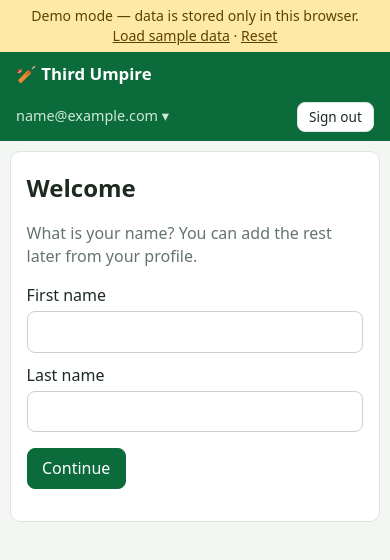
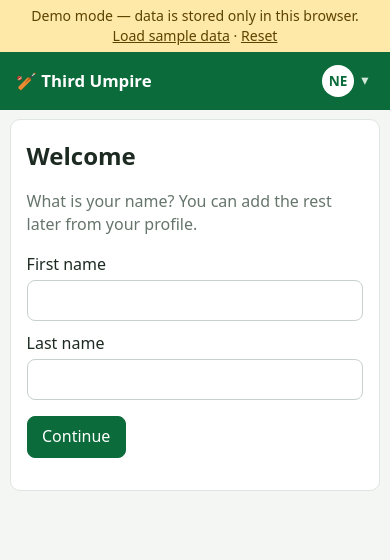
Before and after one commit to sat-kand/Pdca-umpires, a website with bundled scripts: page index.html in a window 390 px wide. Both pictures are taken after typing "name@example.com" into the empty fields and a click on the button "Sign in (demo)". Built offline with nearby package versions, Linux system fonts and the light colour scheme.

Commit message:
Account menu top right with profile, availability and Sign out; menus stay on screen and close on tap-away
Co-Authored-By: Claude Opus 5.5 <noreply@anthropic.com>
Claude-Session: https://claude.ai/code/session_01CuNeEWMcToB1igLpfKTdWB

```diff
--- a/css/style.css
+++ b/css/style.css
@@ -114,7 +114,9 @@ td.av { text-align: center; font-weight: 700; } td.av.ok { color: var(--green);
 @media (max-width: 640px) {
   .opts { width: 100%; } .opt { flex: 1; min-width: 0; }
   .wrap { padding: .6rem; } .grid2 { grid-template-columns: 1fr; } select.slot { min-width: 10rem; }
-  .who { width: 100%; justify-content: space-between; } .nav { flex-basis: 100%; }
+  /* Brand and account menu share the top row; the officer's links wrap underneath. */
+  .bar { gap: .4rem 1rem; } .who { order: 2; } .nav { order: 3; flex-basis: 100%; }
+  .who-label { display: none; }
 }
 
 @media print {
@@ -226,7 +228,13 @@ button.chip { border: 0; cursor: pointer; font: inherit; font-size: .8rem; }
   border-radius: 10px; padding: .3rem; box-shadow: 0 8px 24px rgba(0,0,0,.18); display: grid; }
 .menu-items .nav-link { color: var(--ink); padding: .45rem .6rem; border-radius: 7px; opacity: 1; }
 .menu-items .nav-link:hover { background: var(--green-l); }
-.who-menu .menu-items { left: auto; right: 0; }
+.who-menu .menu-items { left: auto; right: 0; min-width: 13rem; max-width: calc(100vw - 1.5rem); }
+.who-menu > summary { display: flex; align-items: center; gap: .45rem; padding: .2rem .35rem; border-radius: 999px; }
+.who-menu > summary:hover { background: rgba(255,255,255,.12); text-decoration: none; }
+.avatar { width: 2rem; height: 2rem; border-radius: 50%; background: #fff; color: var(--green); display: inline-grid; place-items: center; font-weight: 700; font-size: .85rem; }
+.menu-head { display: grid; padding: .45rem .6rem .35rem; color: var(--ink); overflow-wrap: anywhere; } .menu-head .muted { color: var(--muted); }
+.menu-items hr { border: 0; border-top: 1px solid var(--line); margin: .25rem 0; width: 100%; }
+.menu-signout { background: none; border: 0; text-align: left; font: inherit; cursor: pointer; color: var(--red) !important; }
 .mode { display: flex; gap: .7rem; align-items: flex-start; padding: .55rem 0; cursor: pointer; }
 .mode input { margin-top: .2rem; width: 1.1rem; height: 1.1rem; }
 .mode > span { display: grid; gap: .1rem; }
--- a/js/app.js
+++ b/js/app.js
@@ -65,6 +65,10 @@ const ROUTES = [
   [/^\/admin\/round\/([^/]+)\/report$/, rid => viewReport(ctx, rid), true],
 ];
 
+// A menu closes when you tap anywhere else, or press Escape.
+document.addEventListener('click', e => { for (const m of document.querySelectorAll('details.menu[open]')) if (!m.contains(e.target)) m.open = false; });
+document.addEventListener('keydown', e => { if (e.key === 'Escape') for (const m of document.querySelectorAll('details.menu[open]')) m.open = false; });
+
 function drawHeader() {
   const demo = S.store.mode === 'demo';
   const link = (href, label) => h('a', { href, class: 'nav-link' }, label);
@@ -82,11 +86,19 @@ function drawHeader() {
         // Members, Settings and the association picker sit together, out of the way of the weekly work.
         h('details', { class: 'menu' }, h('summary', { class: 'nav-link' }, 'My Organisation'),
           h('div', { class: 'menu-items' }, link('#/admin/members', 'Members'), link('#/admin/past', 'Past allocations'), link('#/admin/settings', 'Settings'), link('#/associations', 'Your associations')))),
-      S.user && h('div', { class: 'who' },
-        // Their own things sit under their name: profile and availability.
-        h('details', { class: 'menu who-menu' }, h('summary', { class: 'who-name' }, (S.umpire && S.umpire.name) || S.user.email),
-          h('div', { class: 'menu-items' }, link('#/profile', 'My profile'), link('#/my', 'My availability'))),
-        h('button', { class: 'btn small', type: 'button', onclick: async () => { await S.store.signOut(); location.hash = '#/'; } }, 'Sign out'))),
+      // The account menu, top right as on most sites: their name, then profile, availability and Sign out.
+      S.user && (() => {
+        const name = (S.umpire && S.umpire.name) || S.user.email;
+        const initials = name.split(/[\s@.]+/).filter(Boolean).slice(0, 2).map(w => w[0].toUpperCase()).join('');
+        return h('div', { class: 'who' },
+          h('details', { class: 'menu who-menu' },
+            h('summary', { class: 'who-name', 'aria-label': 'Account menu' }, h('span', { class: 'avatar' }, initials), h('span', { class: 'who-label' }, name)),
+            h('div', { class: 'menu-items' },
+              h('div', { class: 'menu-head' }, h('strong', {}, name), name !== S.user.email && h('span', { class: 'muted small' }, S.user.email)),
+              link('#/profile', 'My profile'), link('#/my', 'My availability'),
+              h('hr'),
+              h('button', { class: 'nav-link menu-signout', type: 'button', onclick: async () => { await S.store.signOut(); location.hash = '#/'; } }, 'Sign out'))));
+      })()),
     S.org && S.org.plan === 'suspended' && h('div', { class: 'demo-banner' }, 'This association has been set to read-only, so changes cannot be saved.'));
 }
 
```
Also changed, not shown: 1 other file.
